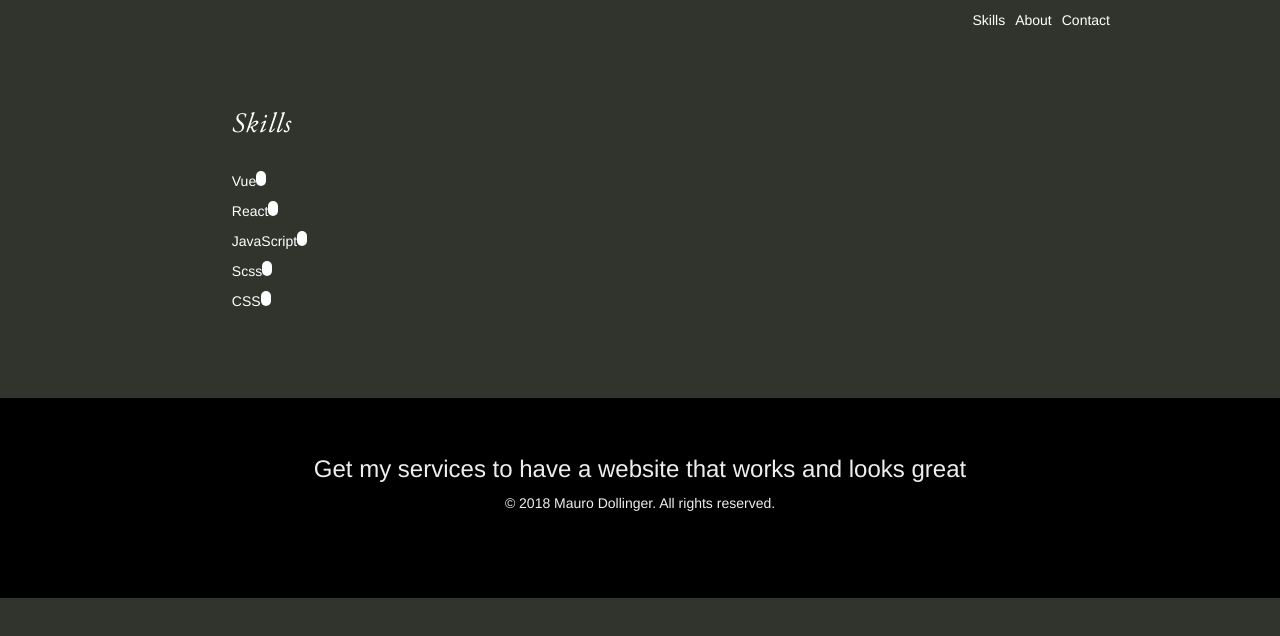
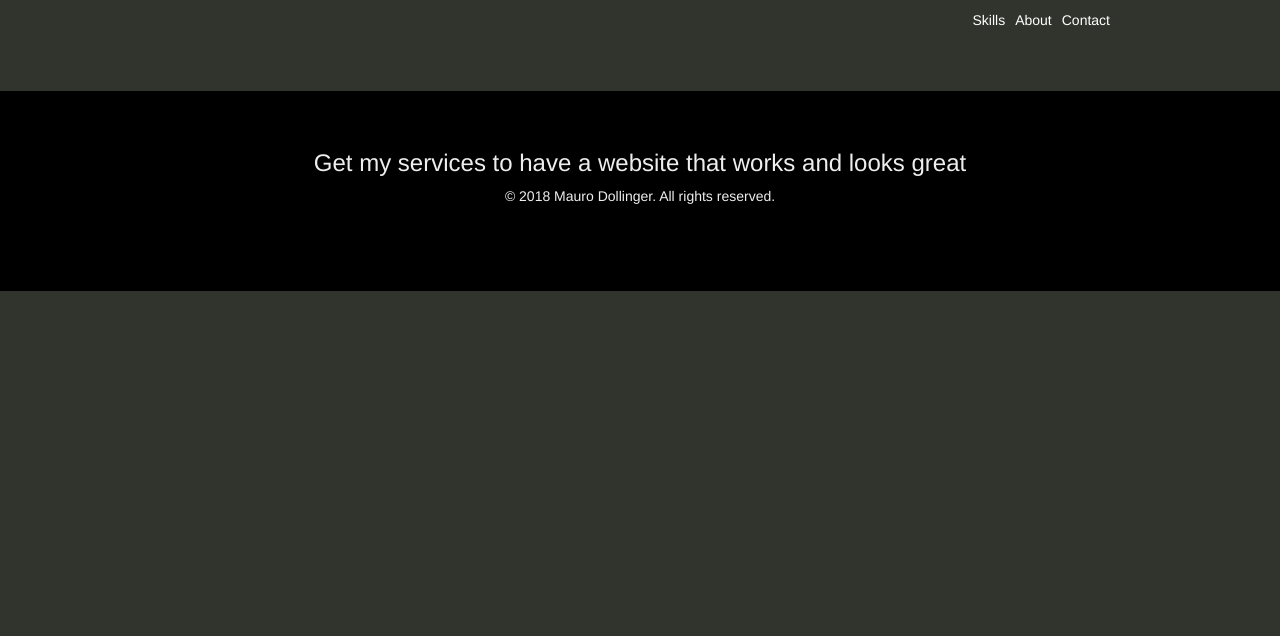
Before and after one commit to maurodollinger/maurodollinger, a Nuxt app: page /skills in a window 1280 px wide. Shown: the top 636 px of the page. Built offline with nearby package versions, Linux system fonts and the light colour scheme.

Commit message:
Updating

```diff
--- a/layouts/footer-component.vue
+++ b/layouts/footer-component.vue
@@ -12,6 +12,3 @@
 		name:'Footer'
 	}
 </script>
-
-
-Hola yo soy Mauro dollinger y tengo un  asdsadjasko
--- a/pages/skills.vue
+++ /dev/null
@@ -1,45 +0,0 @@
-<template>
-  <div>
-
-    <section id="skills">
-    	<div class="container">
-     		<h3>Skills</h3>
-
-     		<div class="box-skills">
-     			<div class="skill">
-     				<div class="skill-name">Vue</div>
-     				<div class="skill-range"></div>
-     			</div>
-     			<div class="skill">
-     				<div class="skill-name">React</div>
-     				<div class="skill-range"></div>
-     			</div>
-     			<div class="skill">
-     				<div class="skill-name">JavaScript</div>
-     				<div class="skill-range"></div>
-     			</div>
-     			<div class="skill">
-     				<div class="skill-name">Scss</div>
-     				<div class="skill-range"></div>
-     			</div>
-     			<div class="skill">
-     				<div class="skill-name">CSS</div>
-     				<div class="skill-range"></div>
-     			</div>
-     		</div>
-    	</div>
-    </section>
-  </div>
-</template>
-
-<script>
-
-export default {
-  components: {
-  }
-}
-</script>
-
-<style>
-
-</style>
```
